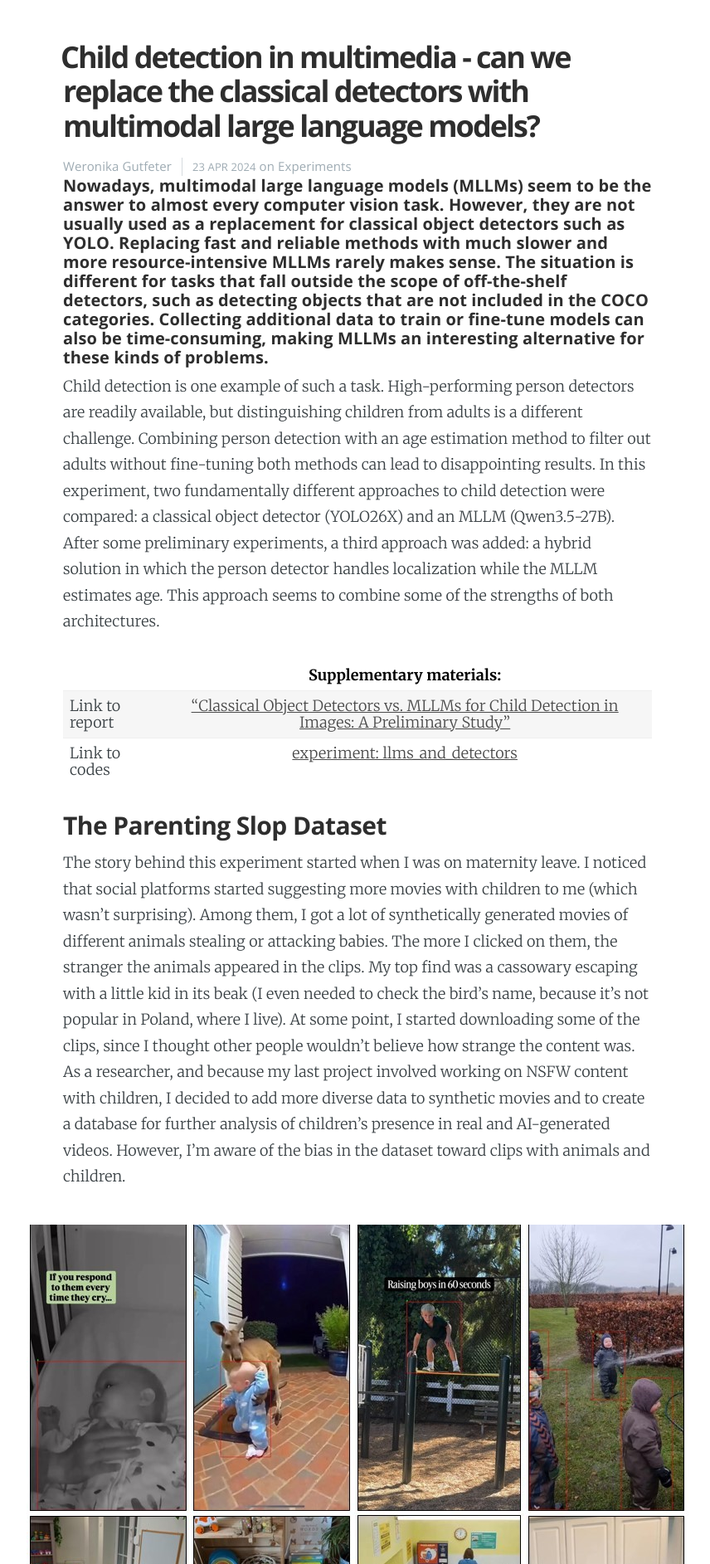
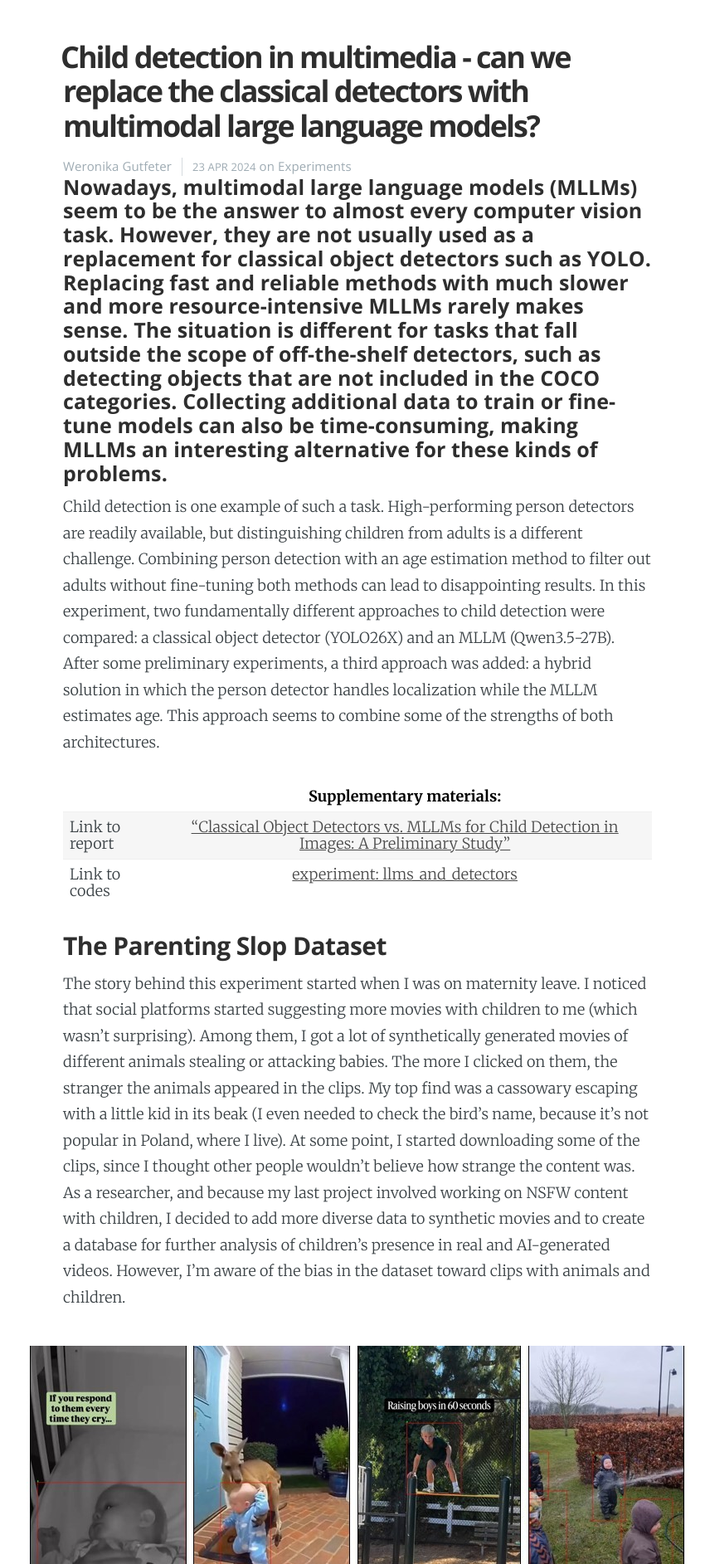
Before and after one commit to weronikagutfeter/weronikagutfeter.github.io, a Jekyll site: the page built from _posts/2026-10-10-llms_vs_detectors.md, in a window 1280 px wide. Shown: the part 362-2247 px from the top of the page at 83% size, without its empty margins (209-1065 px from the left). Built offline with Jekyll 4.4.1, drawn with Linux system fonts in a browser that asks for light colours; nearby versions of some CDN libraries.

```diff
--- a/_posts/2026-10-10-llms_vs_detectors.md
+++ b/_posts/2026-10-10-llms_vs_detectors.md
@@ -10,7 +10,7 @@ author: weronika
 categories: weronika
 ---
 
-##### Nowadays, multimodal large language models (MLLMs) seem to be the answer to almost every computer vision task. However, they are not usually used as a replacement for classical object detectors such as YOLO. Replacing fast and reliable methods with much slower and more resource-intensive MLLMs rarely makes sense. The situation is different for tasks that fall outside the scope of off-the-shelf detectors, such as detecting objects that are not included in the COCO categories. Collecting additional data to train or fine-tune models can also be time-consuming, making MLLMs an interesting alternative for these kinds of problems.
+#### Nowadays, multimodal large language models (MLLMs) seem to be the answer to almost every computer vision task. However, they are not usually used as a replacement for classical object detectors such as YOLO. Replacing fast and reliable methods with much slower and more resource-intensive MLLMs rarely makes sense. The situation is different for tasks that fall outside the scope of off-the-shelf detectors, such as detecting objects that are not included in the COCO categories. Collecting additional data to train or fine-tune models can also be time-consuming, making MLLMs an interesting alternative for these kinds of problems.
 
 Child detection is one example of such a task. High-performing person detectors are readily available, but distinguishing children from adults is a different challenge. Combining person detection with an age estimation method to filter out adults without fine-tuning both methods can lead to disappointing results.
 <!--more-->
```
